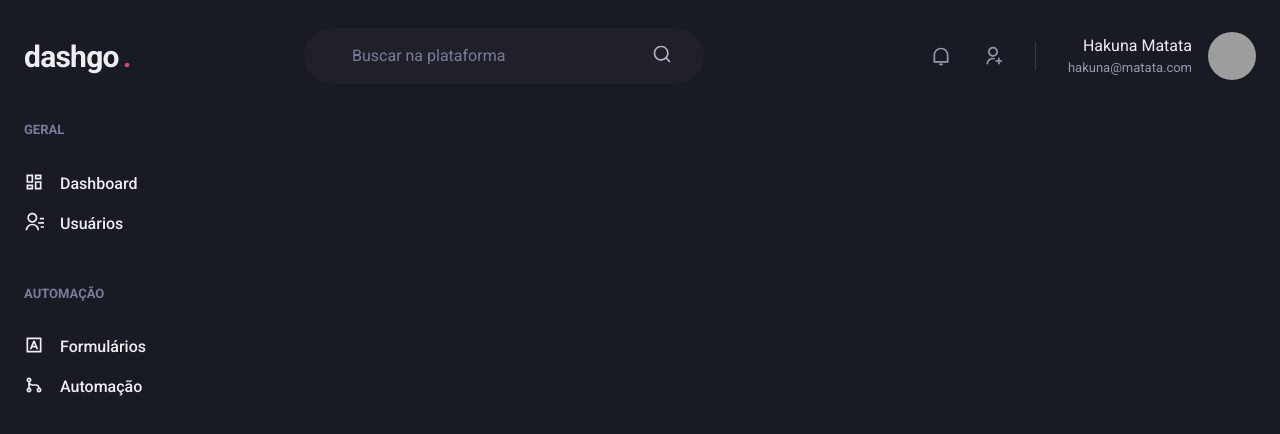
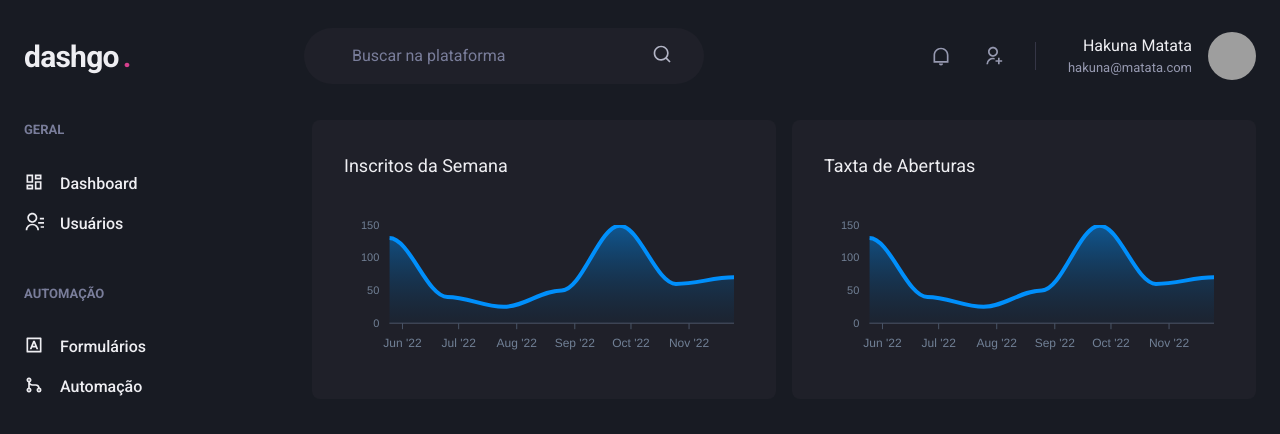
Before and after one commit to wwchacalww/rocket_dashboard, a Next.js app: page /dashboard in a window 1280 px wide. Shown: the top 434 px of the page. Built offline with nearby package versions, Linux system fonts and the light colour scheme; grey boxes are pictures that could not be loaded.

Commit message:
Dashboard estruturado

```diff
--- a/package.json
+++ b/package.json
@@ -12,9 +12,11 @@
     "@chakra-ui/react": "^2.2.1",
     "@emotion/react": "^11.9.3",
     "@emotion/styled": "^11.9.3",
+    "apexcharts": "^3.35.3",
     "framer-motion": "^6.3.11",
     "next": "12.1.6",
     "react": "18.2.0",
+    "react-apexcharts": "^1.4.0",
     "react-dom": "18.2.0",
     "react-icons": "^4.4.0"
   },
--- a/src/pages/dashboard.tsx
+++ b/src/pages/dashboard.tsx
@@ -1,7 +1,62 @@
-import { Flex } from "@chakra-ui/react";
+import { Box, Flex, SimpleGrid, Text, theme } from "@chakra-ui/react";
+import { ApexOptions } from "apexcharts";
+import dynamic from "next/dynamic";
 import { Header } from "../components/Header";
 import Sidebar from "../components/Sidebar";
 
+const Chart = dynamic(() => import("react-apexcharts"), {
+  ssr: false,
+});
+
+const options: ApexOptions = {
+  chart: {
+    toolbar: {
+      show: false,
+    },
+    zoom: {
+      enabled: false,
+    },
+    foreColor: theme.colors.gray[500],
+  },
+  grid: {
+    show: false,
+  },
+  dataLabels: {
+    enabled: false,
+  },
+  tooltip: {
+    enabled: false,
+  },
+  xaxis: {
+    type: "datetime",
+    axisBorder: {
+      color: theme.colors.gray[600],
+    },
+    axisTicks: {
+      color: theme.colors.gray[600],
+    },
+    categories: [
+      "2022-05-25T00:00:00.000Z",
+      "2022-06-25T00:00:00.000Z",
+      "2022-07-25T00:00:00.000Z",
+      "2022-08-25T00:00:00.000Z",
+      "2022-09-25T00:00:00.000Z",
+      "2022-10-25T00:00:00.000Z",
+      "2022-11-25T00:00:00.000Z",
+    ],
+  },
+  fill: {
+    opacity: 0.3,
+    type: "gradient",
+    gradient: {
+      shade: "dark",
+      opacityFrom: 0.7,
+      opacityTo: 0.3,
+    },
+  },
+};
+
+const series = [{ name: "series1", data: [130, 40, 25, 50, 149, 60, 70] }];
 export default function Dashboard() {
   return (
     <Flex direction="column" h="100vh">
@@ -9,6 +64,22 @@
 
       <Flex w="100%" my="6" maxWidth={1480} mx="auto" px="6">
         <Sidebar />
+
+        <SimpleGrid flex="1" gap="4" minChildWidth="320px">
+          <Box p="8" bg="gray.800" borderRadius={8} pb="4">
+            <Text fontSize="lg" mb="4">
+              Inscritos da Semana
+            </Text>
+            <Chart options={options} series={series} type="area" height={160} />
+          </Box>
+
+          <Box p="8" bg="gray.800" borderRadius={8} pb="4">
+            <Text fontSize="lg" mb="4">
+              Taxta de Aberturas
+            </Text>
+            <Chart options={options} series={series} type="area" height={160} />
+          </Box>
+        </SimpleGrid>
       </Flex>
     </Flex>
   );
```
Also changed, not shown: 1 other file (tests, documents, lock files or other folders).
